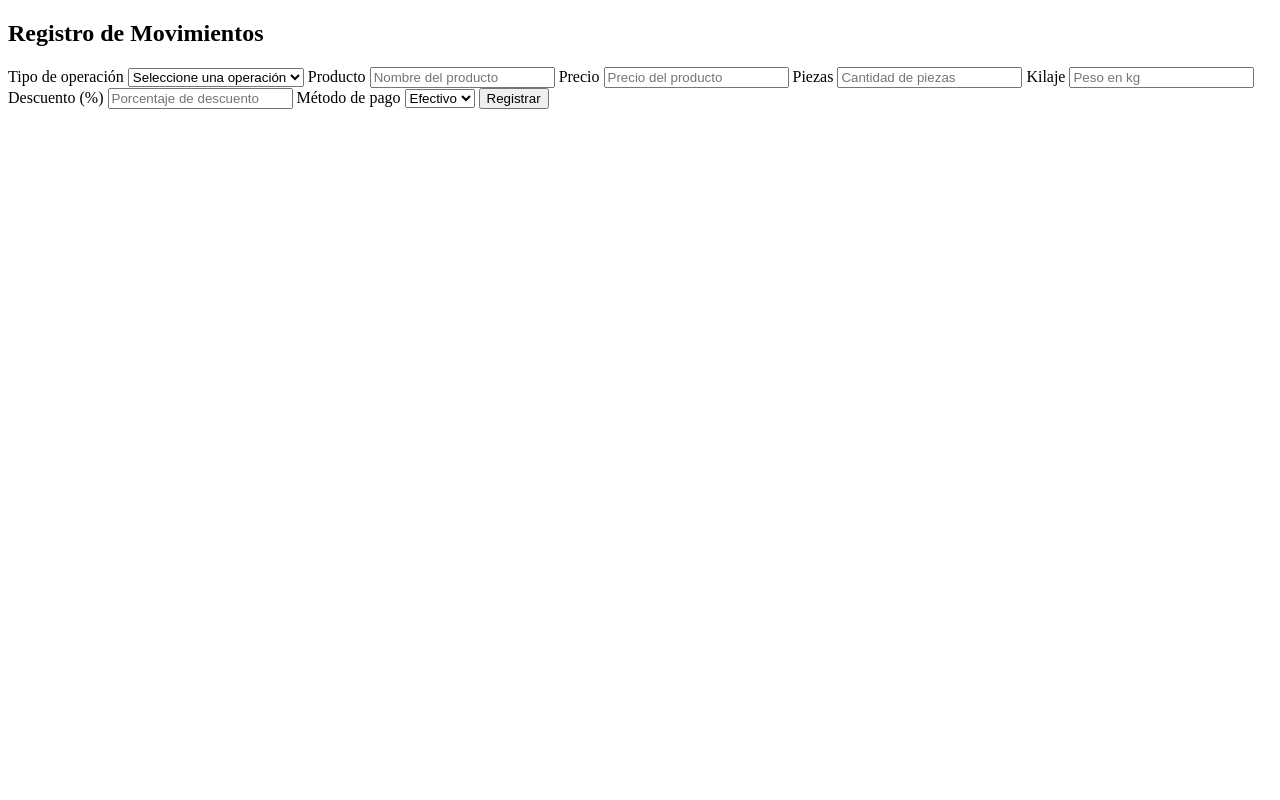
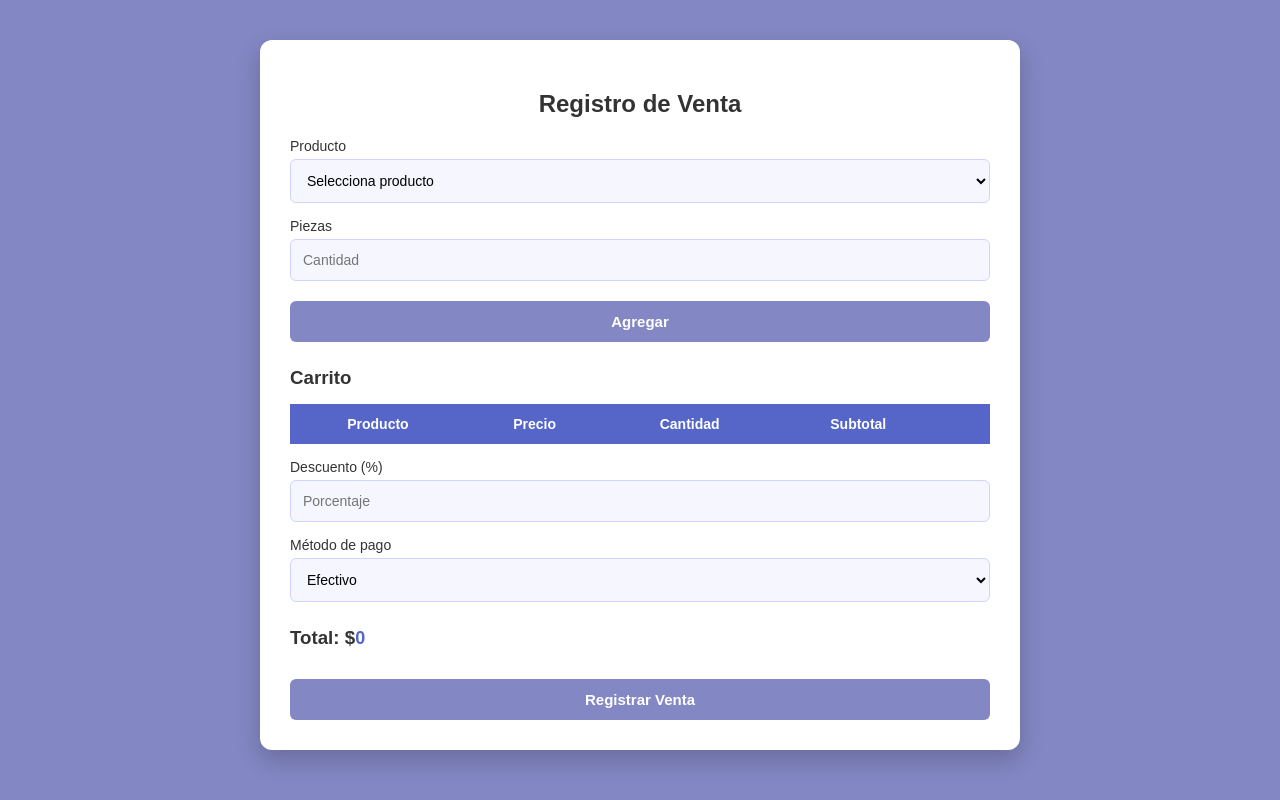
Before and after one commit to Yorchuela/Pagina-Web-Joyeria, a plain HTML site: page pages/Ventas.html in a window 1280 px wide. Drawn offline with Linux system fonts and the light colour scheme.

Commit message:
Se agregaron modulos y corrigieron cositas

```diff
--- a/css/movimiento_inventario.css
+++ b/css/movimiento_inventario.css
@@ -2,19 +2,20 @@ body{
     font-family: Arial, Helvetica, sans-serif;
     background-color:#8387c3;
     display:flex;
-justify-content:center;
+    flex-direction:column; /* 🔥 para que no todo quede centrado */
     align-items:center;
-height:100vh;
     margin:0;
     color:#ffffff;
 }
 
+/* FORMULARIO */
 form{
     width:360px;
     padding:35px;
     background-color:#ffffff;
     border-radius:12px;
     box-shadow:0px 10px 25px #00000033;
+    margin-top:40px;
 }
 
 h2{
@@ -63,3 +64,39 @@ transition:0.3s;
 button:hover{
     background-color:#5566c8;
 }
+
+/* 🔥 HISTORIAL */
+h3{
+    margin-top:30px;
+    color:#ffffff;
+}
+
+/* TABLA */
+table{
+    width:80%;
+    margin-top:10px;
+    border-collapse:collapse;
+    background-color:#ffffff;
+    color:#333;
+    border-radius:10px;
+    overflow:hidden;
+}
+
+/* ENCABEZADO */
+th{
+    background-color:#5566c8;
+    color:#fff;
+    padding:10px;
+}
+
+/* CELDAS */
+td{
+    padding:10px;
+    text-align:center;
+    border-bottom:1px solid #ddd;
+}
+
+/* EFECTO HOVER */
+tr:hover{
+    background-color:#f5f6ff;
+}
--- a/css/registro_ventas.css
+++ b/css/registro_ventas.css
@@ -1,65 +1,110 @@
 body{
     font-family: Arial, Helvetica, sans-serif;
     background-color:#8387c3;
+    margin:0;
     display:flex;
     justify-content:center;
-align-items:center;
-height:100vh;
-margin:0;
-color:#ffffff;
+    align-items:flex-start; /* 🔥 evita que se estire raro verticalmente */
+    min-height:100vh;
 }
 
-form{
-width:360px;
-padding:35px;
+/* 🔥 CONTENEDOR PRINCIPAL */
+.container{
+    width:100%;
+    max-width:700px; /* 🔥 mejor responsivo */
+    margin-top:40px;
     background-color:#ffffff;
+    padding:30px;
     border-radius:12px;
     box-shadow:0px 10px 25px #00000033;
 }
 
+/* TITULOS */
 h2{
     text-align:center;
+    color:#333;
     margin-bottom:20px;
-color:#333333;
 }
 
+h3{
+    margin-top:25px;
+    margin-bottom:10px;
+    color:#333;
+}
+
+/* FORM */
 label{
     display:block;
-margin-top:12px;
-font-size:0.95rem;
-color:#333333;
+    margin-top:15px;
+    margin-bottom:5px; /* 🔥 mejor separación */
+    color:#333;
+    font-size:14px;
 }
 
 input, select{
     width:100%;
-padding:10px;
-margin-top:5px;
+    padding:12px; /* 🔥 igual altura */
     border:1px solid #d0d4ff;
     border-radius:6px;
-font-size:0.95rem;
     background-color:#f5f6ff;
-box-sizing:border-box;
+    font-size:14px;
+    box-sizing:border-box; /* 🔥 clave para que no se desalineen */
 }
 
+/* 🔥 INPUT FOCUS (detalle pro) */
 input:focus, select:focus{
     outline:none;
-border-color:#6a7bdc;
+    border-color:#5566c8;
     background-color:#ffffff;
 }
 
+/* BOTONES */
 button{
+    margin-top:20px;
+    padding:12px;
     width:100%;
-margin-top:20px;
-padding:11px;
     background-color:#8387c3;
-color:#ffffff;
+    color:white;
     border:none;
     border-radius:6px;
+    cursor:pointer;
+    font-size:15px;
     font-weight:bold;
-cursor:pointer;
-transition:0.3s;
 }
 
 button:hover{
     background-color:#5566c8;
 }
+
+/* TABLA */
+table{
+    width:100%;
+    margin-top:15px;
+    border-collapse:collapse;
+    background-color:#fff;
+}
+
+th{
+    background-color:#5566c8;
+    color:white;
+    padding:12px;
+    font-size:14px;
+}
+
+td{
+    padding:12px;
+    text-align:center;
+    border-bottom:1px solid #eee;
+    font-size:14px;
+}
+
+tr:hover{
+    background-color:#f5f6ff;
+}
+
+/* TOTAL */
+#total{
+    font-weight:bold;
+    color:#5566c8;
+    font-size:18px;
+}
--- /dev/null
+++ b/js/ventas.js
@@ -0,0 +1,154 @@
+let carrito = [];
+let total = 0;
+
+// 🔄 Cargar productos al iniciar
+document.addEventListener("DOMContentLoaded", () => {
+    cargarProductos();
+});
+
+// 🔽 CARGAR PRODUCTOS EN SELECT
+function cargarProductos() {
+    const select = document.getElementById("producto");
+    let productos = JSON.parse(localStorage.getItem("productos")) || [];
+
+    select.innerHTML = '<option value="">Selecciona producto</option>';
+
+    productos.forEach((p, index) => {
+        select.innerHTML += `
+            <option value="${index}">
+                ${p.nombre} - $${p.precio} (Stock: ${p.stock})
+            </option>
+        `;
+    });
+}
+
+// ➕ AGREGAR AL CARRITO
+function agregarAlCarrito() {
+    const index = document.getElementById("producto").value;
+    const cantidad = parseInt(document.getElementById("cantidad").value);
+
+    let productos = JSON.parse(localStorage.getItem("productos")) || [];
+
+    if (index === "" || !cantidad || cantidad <= 0) {
+        alert("Selecciona producto y cantidad válida");
+        return;
+    }
+
+    let producto = productos[index];
+
+    // 🔴 Validar stock
+    if (producto.stock < cantidad) {
+        alert("Stock insuficiente");
+        return;
+    }
+
+    const subtotal = producto.precio * cantidad;
+
+    carrito.push({
+        index,
+        nombre: producto.nombre,
+        precio: producto.precio,
+        cantidad,
+        subtotal
+    });
+
+    mostrarCarrito();
+    document.getElementById("cantidad").value = "";
+}
+
+// 📋 MOSTRAR CARRITO
+function mostrarCarrito() {
+    const tabla = document.getElementById("carritoTabla");
+    tabla.innerHTML = "";
+
+    total = 0;
+
+    carrito.forEach((item, i) => {
+        total += item.subtotal;
+
+        tabla.innerHTML += `
+            <tr>
+                <td>${item.nombre}</td>
+                <td>$${item.precio}</td>
+                <td>${item.cantidad}</td>
+                <td>$${item.subtotal}</td>
+                <td><button onclick="eliminarItem(${i})">X</button></td>
+            </tr>
+        `;
+    });
+
+    actualizarTotal();
+}
+
+// ❌ ELIMINAR PRODUCTO DEL CARRITO
+function eliminarItem(index) {
+    carrito.splice(index, 1);
+    mostrarCarrito();
+}
+
+// 💸 APLICAR DESCUENTO
+function actualizarTotal() {
+    let descuento = parseFloat(document.getElementById("descuento").value) || 0;
+
+    let totalFinal = total;
+
+    if (descuento > 0) {
+        totalFinal = total - (total * (descuento / 100));
+    }
+
+    document.getElementById("total").textContent = totalFinal.toFixed(2);
+}
+
+// 🔄 Detectar cambio en descuento
+document.addEventListener("input", (e) => {
+    if (e.target.id === "descuento") {
+        actualizarTotal();
+    }
+});
+
+// 💰 FINALIZAR VENTA
+function finalizarVenta() {
+    if (carrito.length === 0) {
+        alert("Carrito vacío");
+        return;
+    }
+
+    let productos = JSON.parse(localStorage.getItem("productos")) || [];
+    let ventas = JSON.parse(localStorage.getItem("ventas")) || [];
+
+    let descuento = parseFloat(document.getElementById("descuento").value) || 0;
+    let metodoPago = document.getElementById("pago").value;
+
+    let totalFinal = parseFloat(document.getElementById("total").textContent);
+
+    // 🔻 Actualizar stock
+    carrito.forEach(item => {
+        productos[item.index].stock -= item.cantidad;
+    });
+
+    localStorage.setItem("productos", JSON.stringify(productos));
+
+    // 💾 Guardar venta
+    const nuevaVenta = {
+        fecha: new Date().toLocaleString(),
+        items: carrito,
+        total: totalFinal,
+        descuento,
+        metodoPago
+    };
+
+    ventas.push(nuevaVenta);
+    localStorage.setItem("ventas", JSON.stringify(ventas));
+
+    alert("Venta registrada correctamente");
+
+    // 🧹 Reset
+    carrito = [];
+    total = 0;
+
+    document.getElementById("carritoTabla").innerHTML = "";
+    document.getElementById("total").textContent = "0";
+    document.getElementById("descuento").value = "";
+
+    cargarProductos();
+}
--- a/pages/Ventas.html
+++ b/pages/Ventas.html
@@ -1,51 +1,60 @@
 <!DOCTYPE html>
-<html lang="en">
+<html lang="es">
 <head>
 <meta charset="UTF-8">
-<meta name="viewport" content="width=device-width, initial-scale=1.0">
-<title>Registro de Movimientos</title>
-<link rel="stylesheet" href="styles.css">
+<title>Ventas</title>
+<link rel="stylesheet" href="../css/registro_ventas.css">
+<script src="../js/ventas.js"></script>
 </head>
 
 <body>
 
-<form>
+<div class="container">
 
-<h2>Registro de Movimientos</h2>
+    <h2>Registro de Venta</h2>
 
-<label>Tipo de operación</label>
-<select class="operacion">
-<option disabled selected>Seleccione una operación</option>
-<option>Venta</option>
-<option>Devolución</option>
-<option>Daño</option>
-<option>Compra a proveedor</option>
-</select>
+    <!-- PRODUCTO -->
+    <label>Producto</label>
+    <select id="producto"></select>
 
-<label>Producto</label>
-<input type="text" placeholder="Nombre del producto">
+    <!-- CANTIDAD -->
+    <label>Piezas</label>
+    <input type="number" id="cantidad" placeholder="Cantidad">
 
-<label>Precio</label>
-<input type="number" placeholder="Precio del producto">
+    <button onclick="agregarAlCarrito()">Agregar</button>
 
-<label>Piezas</label>
-<input type="number" placeholder="Cantidad de piezas">
+    <!-- CARRITO -->
+    <h3>Carrito</h3>
 
-<label>Kilaje</label>
-<input type="number" placeholder="Peso en kg">
+    <table>
+        <thead>
+            <tr>
+                <th>Producto</th>
+                <th>Precio</th>
+                <th>Cantidad</th>
+                <th>Subtotal</th>
+                <th></th>
+            </tr>
+        </thead>
+        <tbody id="carritoTabla"></tbody>
+    </table>
 
-<label>Descuento (%)</label>
-<input type="number" placeholder="Porcentaje de descuento">
+    <!-- DESCUENTO -->
+    <label>Descuento (%)</label>
+    <input type="number" id="descuento" placeholder="Porcentaje">
 
-<label>Método de pago</label>
-<select class="pago">
-<option>Efectivo</option>
-<option>Tarjeta</option>
-</select>
+    <!-- MÉTODO DE PAGO -->
+    <label>Método de pago</label>
+    <select id="pago">
+        <option>Efectivo</option>
+        <option>Tarjeta</option>
+    </select>
 
-<button>Registrar</button>
+    <h3>Total: $<span id="total">0</span></h3>
 
-</form>
+    <button onclick="finalizarVenta()">Registrar Venta</button>
+
+</div>
 
 </body>
 </html>
```
Also changed, not shown: js/inventario.js (added, +84 -0 lines), pages/Inventario.html (+33 -10 lines). Lines whose indentation alone changed are shown as unchanged.
